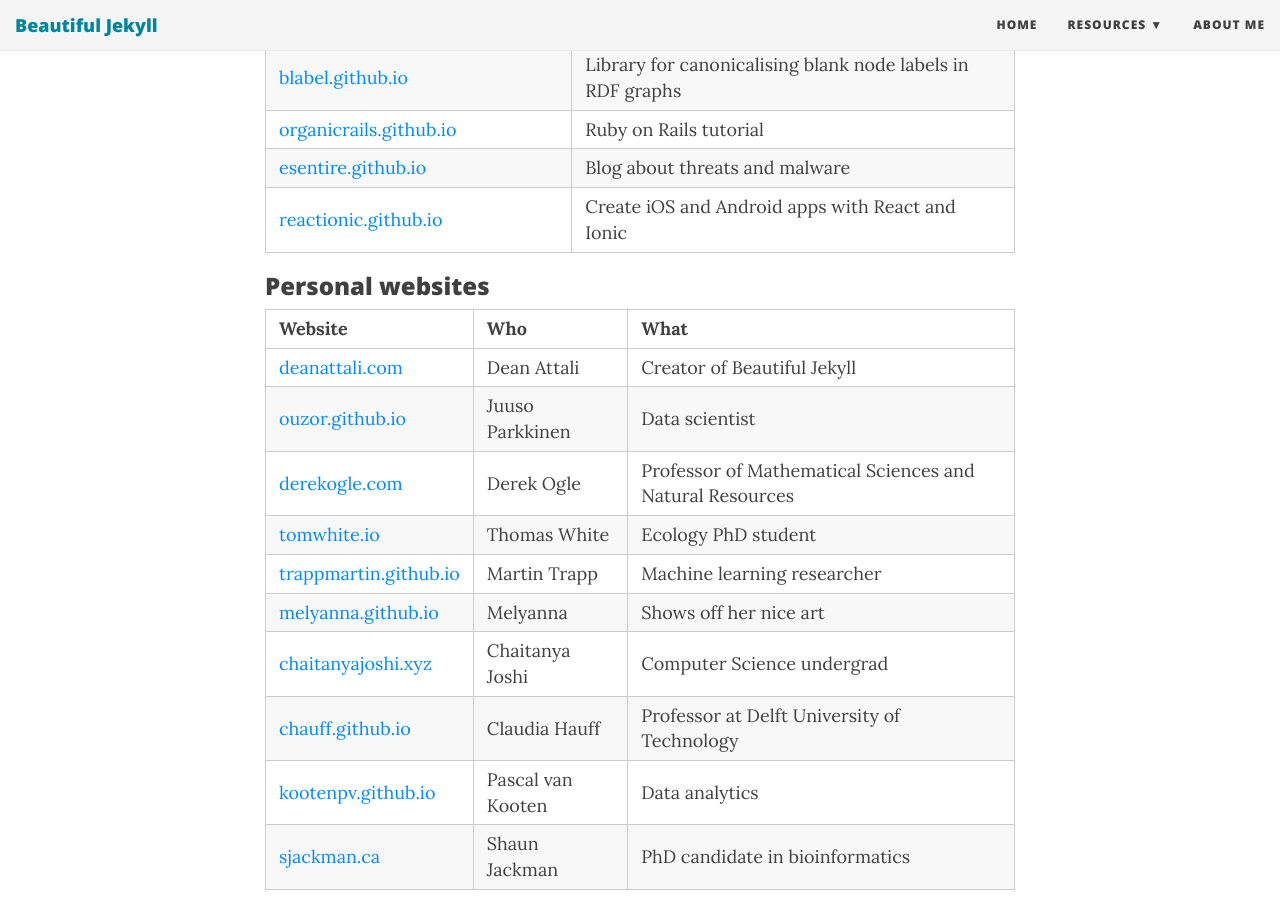
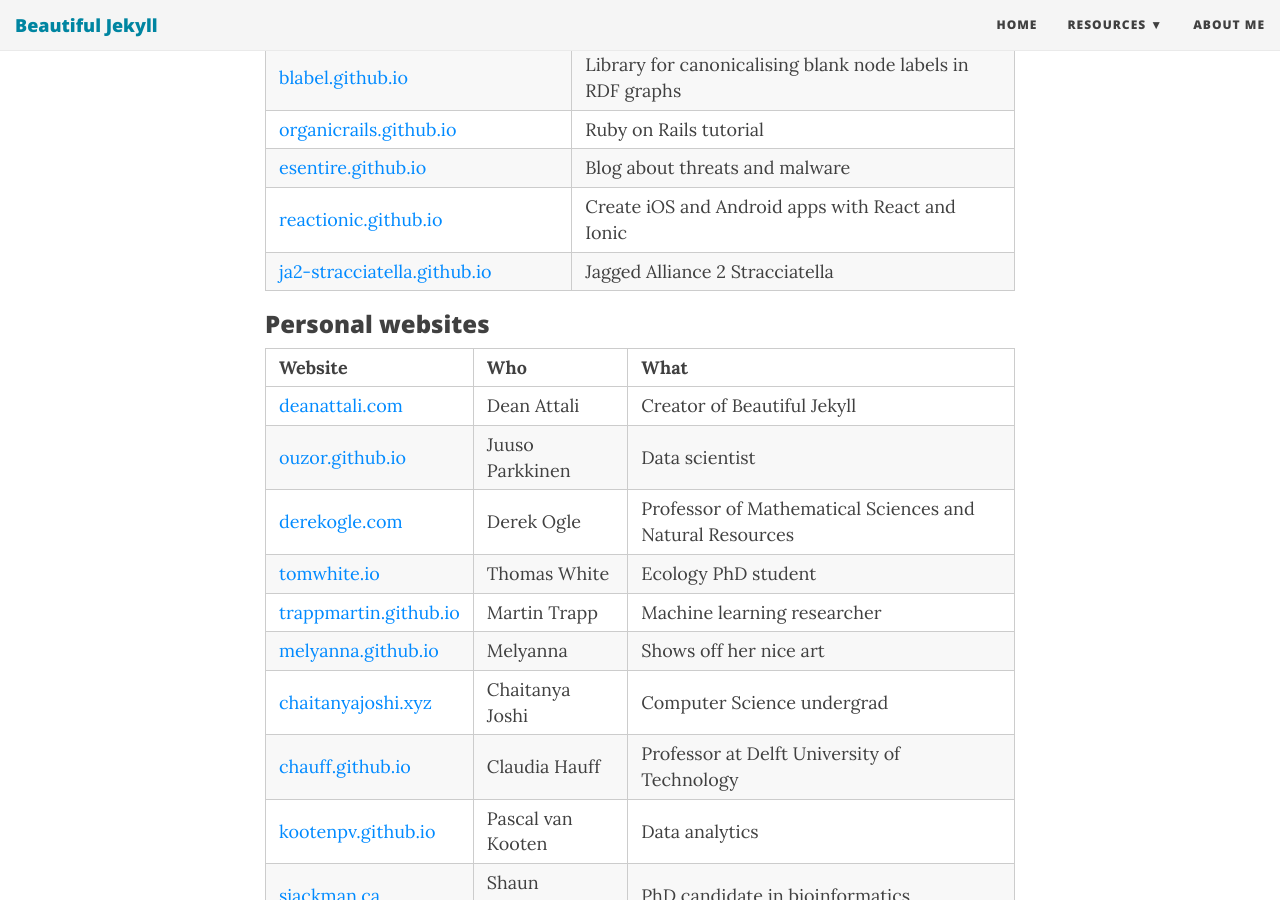
Before and after one commit to sermons/sermons.github.io, a Jekyll site: the page built from featured-users.md, in a window 1280 px wide and 900 px high, scrolled down 668 px. Built offline with Jekyll 4.4.1, drawn with Linux system fonts in a browser that asks for light colours; nearby versions of some CDN libraries.

Commit message:
add jagged alliance 2 to featured users

```diff
--- a/featured-users.md
+++ b/featured-users.md
@@ -20,6 +20,7 @@
 | [organicrails.github.io](http://organicrails.github.io) | Ruby on Rails tutorial |
 | [esentire.github.io](https://esentire.github.io) | Blog about threats and malware |
 | [reactionic.github.io](http://reactionic.github.io) | Create iOS and Android apps with React and Ionic |
+| [ja2-stracciatella.github.io](http://ja2-stracciatella.github.io) | Jagged Alliance 2 Stracciatella |
 
 ### Personal websites
 
```
